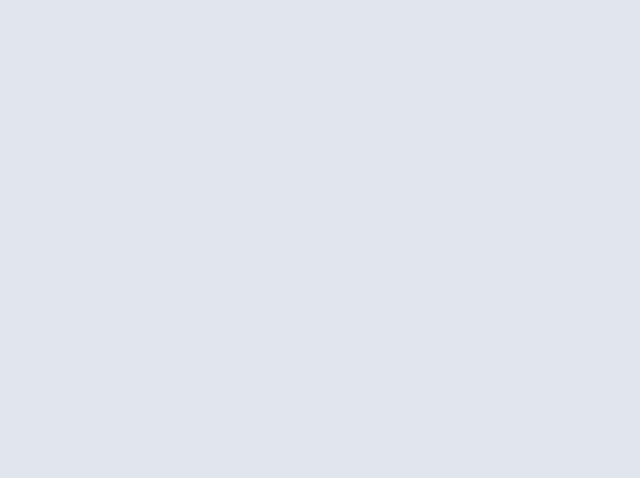
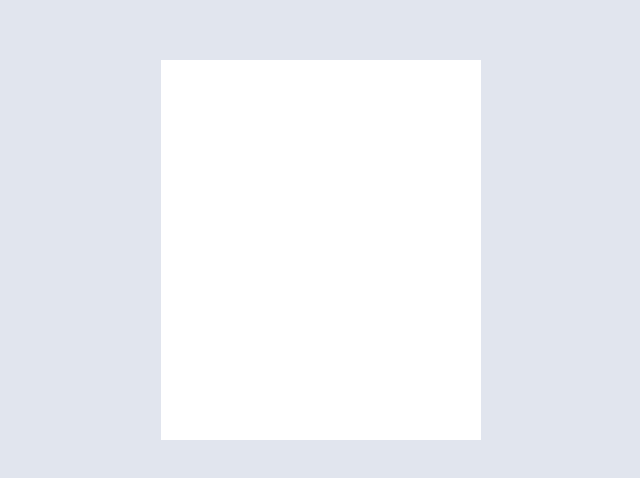
Before and after one commit to tonjehnord/uin24ak3_resourceapp_group24, a React (Vite) app: page / in a window 1280 px wide. Shown: the part 206-684 px from the top of the page, without its empty margins (399-1039 px from the left). Built offline with nearby package versions, Linux system fonts and the light colour scheme.

Commit message:
Update App

```diff
--- a/src/App.jsx
+++ b/src/App.jsx
@@ -2,12 +2,13 @@ import { useState } from 'react'
 import reactLogo from './assets/react.svg'
 import viteLogo from '/vite.svg'
 import './App.css'
+import Layout from './components/Layout'
 
 function App() {
 
   return (
     <>
-
+      <Layout />
     </>
   )
 }
```
